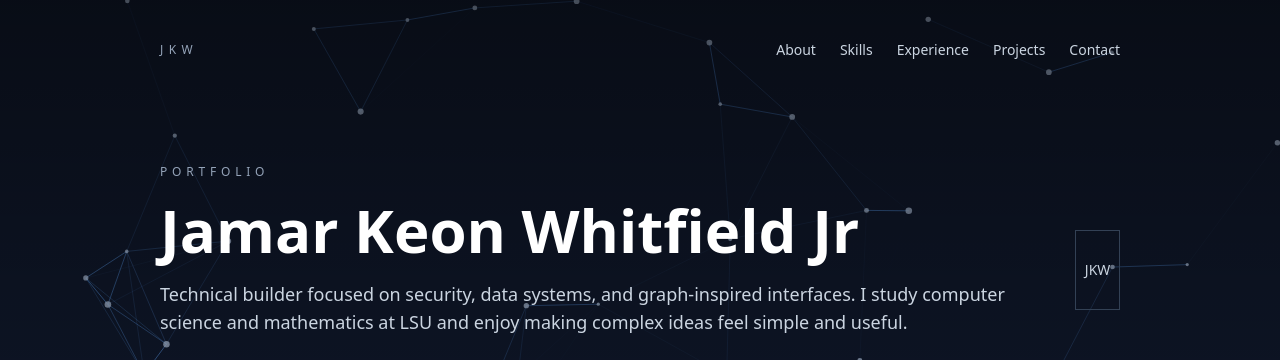
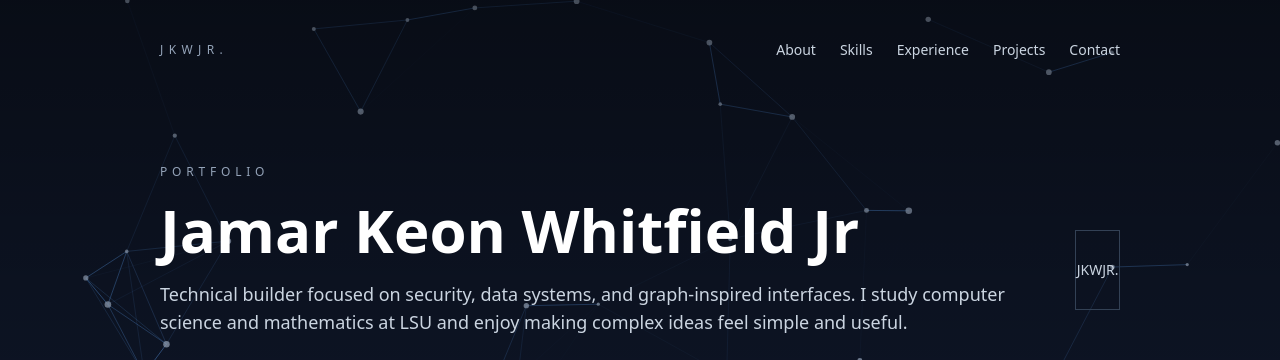
Before and after one commit to JamarWhitfield/portfolio-site, a Next.js app: page / in a window 1280 px wide. Shown: the top 360 px of the page. Built offline with nearby package versions, Linux system fonts and the light colour scheme.

Commit message:
Changed JKW to JKWJR.

```diff
--- a/src/app/page.tsx
+++ b/src/app/page.tsx
@@ -111,7 +111,7 @@ export default function Home() {
     <main className="relative">
       <header className="mx-auto w-full max-w-5xl px-8 py-10">
         <nav className="flex flex-wrap items-center justify-between gap-4 text-sm text-slate-300">
-          <span className="text-xs uppercase tracking-[0.45em] text-slate-400">JKW</span>
+          <span className="text-xs uppercase tracking-[0.45em] text-slate-400">JKWJR.</span>
           <div className="flex flex-wrap items-center gap-6">
             <a href="#about" className="transition hover:text-white">About</a>
             <a href="#skills" className="transition hover:text-white">Skills</a>
@@ -140,7 +140,7 @@ export default function Home() {
             </div>
           </div>
           <div className="flex h-20 w-20 items-center justify-center border border-slate-700 text-sm text-slate-300">
-            JKW
+            JKWJR.
           </div>
         </div>
       </section>
@@ -325,7 +325,7 @@ export default function Home() {
       </section>
 
       <footer className="mx-auto w-full max-w-5xl px-8 pb-12 text-xs uppercase tracking-[0.35em] text-slate-500">
-        2026 © JKW
+        2026 © JKWJR.
       </footer>
     </main>
   );
```
